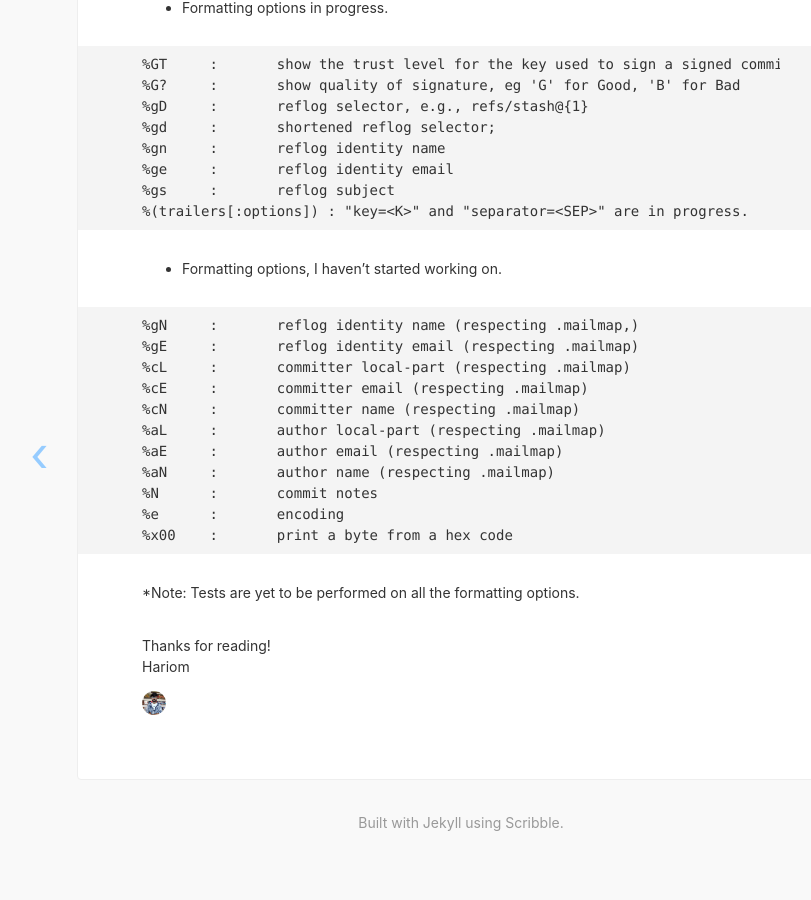
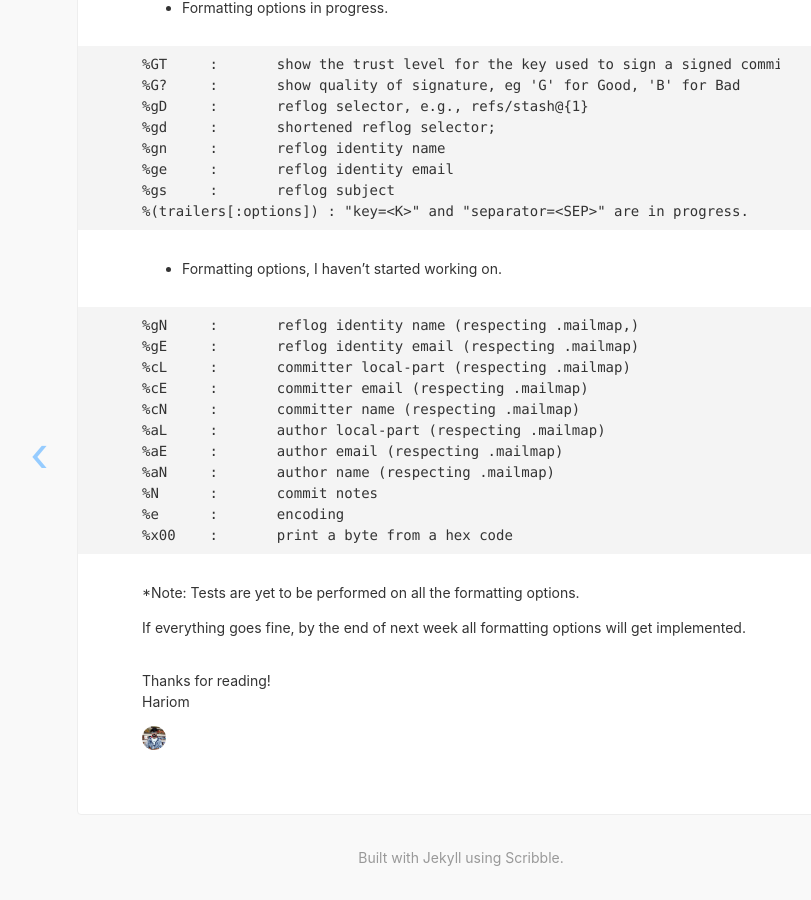
Before and after one commit to harry-hov/blogs, a Jekyll site: the page built from _posts/2020-07-10-week9-few-more-remaining.md, in a window 1280 px wide and 900 px high, scrolled down 1765 px. Shown: the whole window, without its empty margins (179-990 px from the left). Built offline with Jekyll 4.4.1, drawn with Linux system fonts in a browser that asks for light colours; comment, search, counter and statistics services are not loaded; before the commit the page ends 2630 px from its top, so only the background shows below that.

Commit message:
Update 2020-07-10-week9-few-more-remaining.md

````diff
--- a/_posts/2020-07-10-week9-few-more-remaining.md
+++ b/_posts/2020-07-10-week9-few-more-remaining.md
@@ -92,3 +92,5 @@ In this blog, I would like to mention all the formatting option that are impleme
 ```
 
 *Note: Tests are yet to be performed on all the formatting options.
+
+If everything goes fine, by the end of next week all formatting options will get implemented.
````
